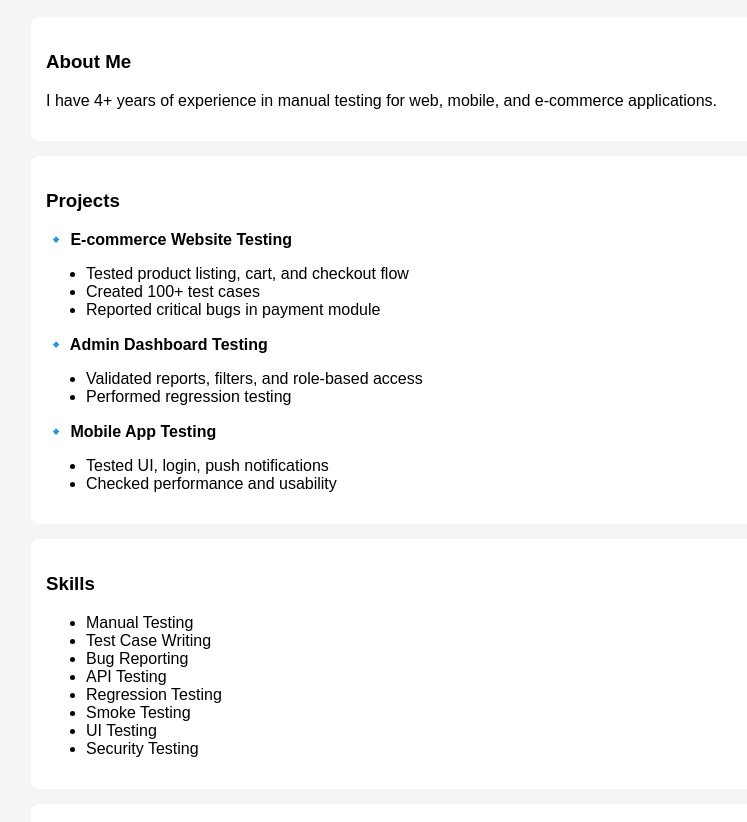
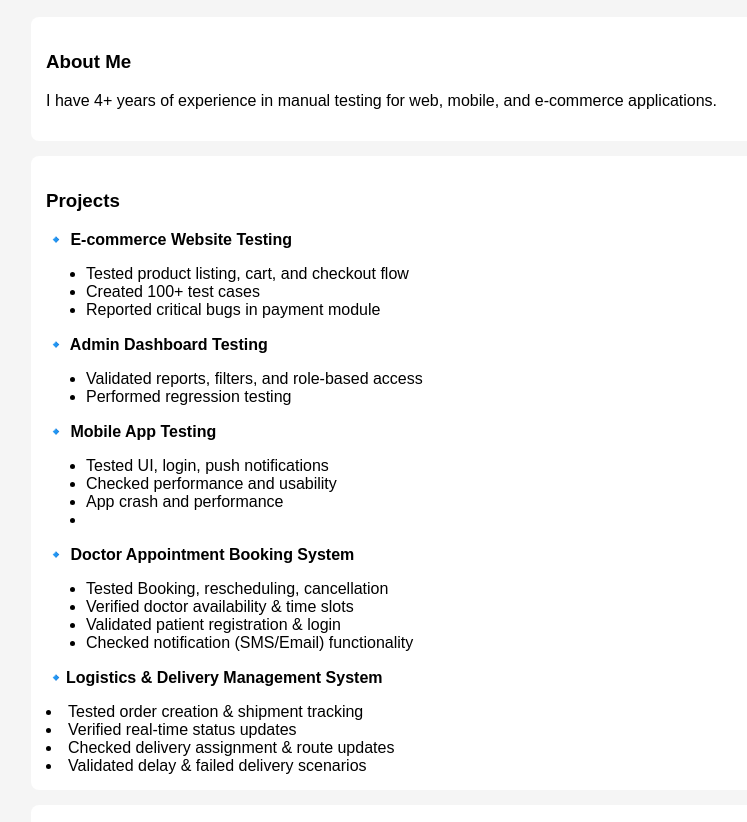
Before and after one commit to thakarbhoomi1-rgb/Testing-Lab-Bhoomi, a plain HTML site: page index.html in a window 1280 px wide. Shown: the part 130-952 px from the top of the page, without its empty margins (9-756 px from the left). Drawn offline with Linux system fonts and the light colour scheme.

Commit message:
Refactor HTML structure and styling

```diff
--- a/index.html
+++ b/index.html
@@ -61,8 +61,21 @@
 <ul>
 <li>Tested UI, login, push notifications</li>
 <li>Checked performance and usability</li>
+<li>App crash and performance</li>
+<li>
 </ul>
-
+<p><b>🔹 Doctor Appointment Booking System</b></p>
+<ul>
+<li>Tested Booking, rescheduling, cancellation</li>
+<li>Verified doctor availability & time slots</li>
+<li>Validated patient registration & login</li>
+<li>Checked notification (SMS/Email) functionality</li>
+</ul>
+<p><b>🔹Logistics & Delivery Management System</b></p>
+<li>Tested order creation & shipment tracking</li>
+ <li>Verified real-time status updates</li>
+ <li>Checked delivery assignment & route updates</li>
+ <li>Validated delay & failed delivery scenarios</li>
 </div>
 <div class="section">
 <h3>Skills</h3>
```
Lines whose indentation alone changed are shown as unchanged.
